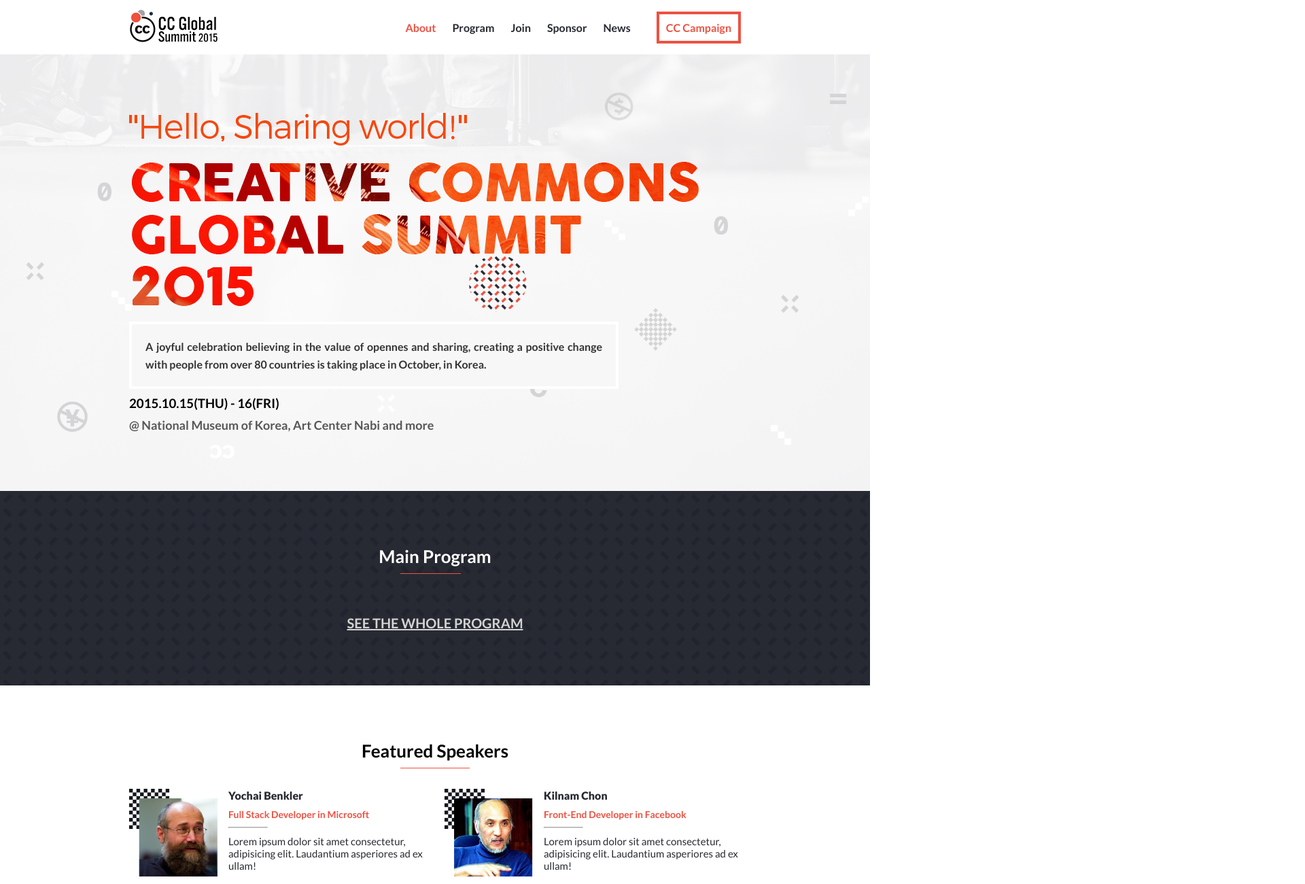
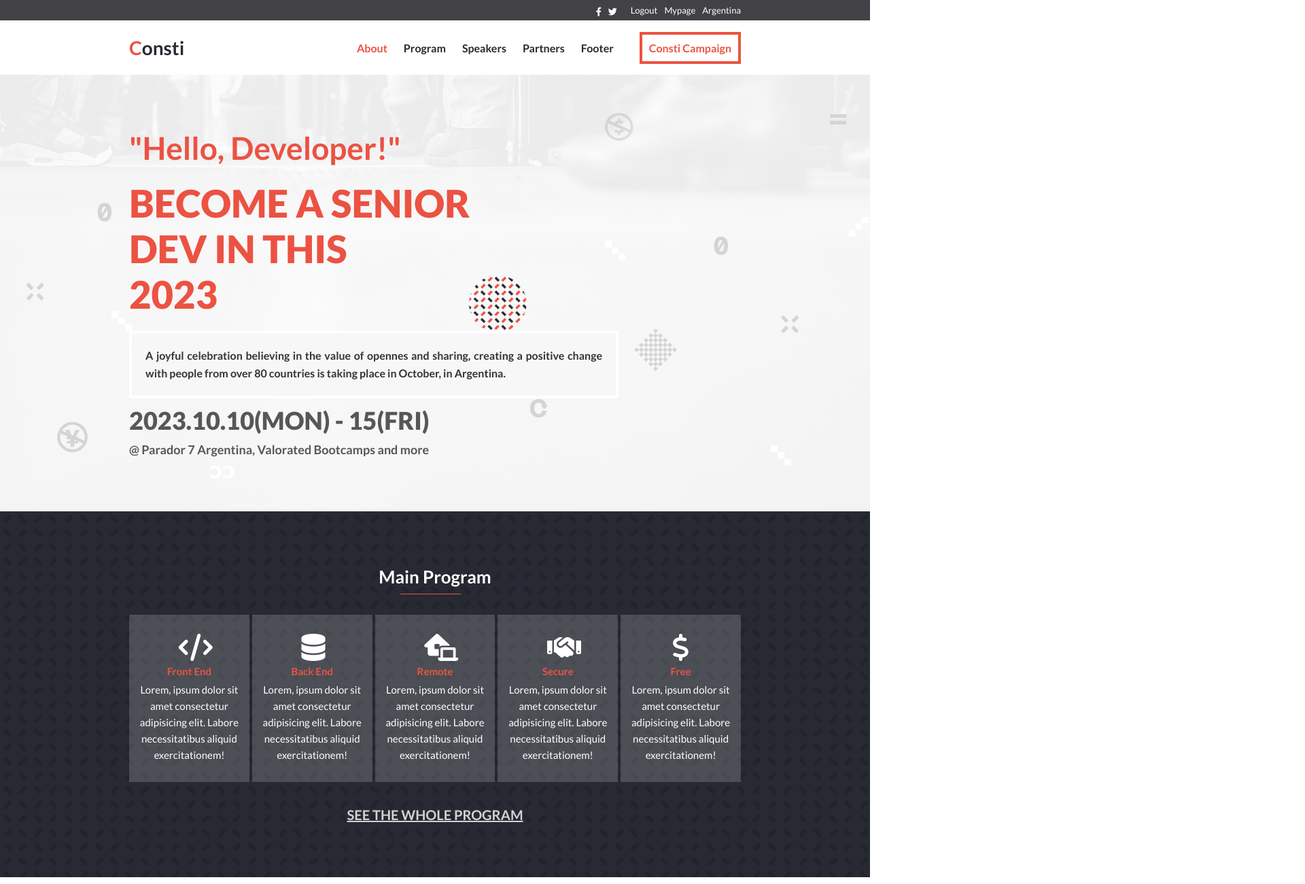
Before and after one commit to Felipe-Perez-Ferraro/Capstone-Project, a website: page index.html in a window 1280 px wide. Shown: the top 1300 px of the page at 68% size, 1920 px wide, since content can reach past the window. Drawn offline with Linux system fonts and the light colour scheme.

Commit message:
update html file

```diff
--- a/index.html
+++ b/index.html
@@ -11,9 +11,26 @@
 <body>
     <!--Header Section-->
     <section id="header__section" class="header__section">
+        <div class="top__bar">
+            <div class="top__bar__container">
+                <ul class="top__social__media">
+                    <li class="top__media__list">
+                        <i class="top__media__item fa-brands fa-facebook-f"></i>
+                    </li>
+                    <li class="top__media__list">
+                        <i class="top__media__item fa-brands fa-twitter"></i>
+                    </li>
+                </ul>
+                <ul class="top__login__bar">
+                    <li class="top__login__list">Logout</li>
+                    <li class="top__login__list">Mypage</li>
+                    <li class="top__login__list">Argentina</li>
+                </ul>
+            </div>
+        </div>
         <header class="header__container">
-            <a href="#header__section" class="logo__image">
-                <img src="./images/logo.png" alt="logo_image">
+            <a href="#header__section" class="header__logo">
+                <h2 class="header__title"><span class="header__c">C</span>onsti</h2>
             </a>
             <nav class="header__navbar">
                 <i id="menuOpen" class="fa-solid fa-bars"></i>
@@ -22,19 +39,19 @@
                         <a href="" class="navbar__list__link active">About</a>
                     </li>
                     <li class="navbar__list__item">
-                        <a href="" class="navbar__list__link">Program</a>
+                        <a href="#program" class="navbar__list__link">Program</a>
                     </li>
                     <li class="navbar__list__item">
-                        <a href="" class="navbar__list__link">Join</a>
+                        <a href="#speakersSection" class="navbar__list__link">Speakers</a>
                     </li>
                     <li class="navbar__list__item">
-                        <a href="" class="navbar__list__link">Sponsor</a>
+                        <a href="#partners" class="navbar__list__link">Partners</a>
                     </li>
                     <li class="navbar__list__item">
-                        <a href="" class="navbar__list__link">News</a>
+                        <a href="#footer" class="navbar__list__link">Footer</a>
                     </li>
                     <li class="navbar__list__item campaign__list">
-                        <a href="" class="navbar__list__link campaign__link">CC Campaign</a>
+                        <a href="" class="navbar__list__link campaign__link">Consti Campaign</a>
                     </li>
                 </ul>
             </nav>
@@ -45,27 +62,65 @@
     <!--Main Section-->
     <main class="main__section">
         <section class="main__container">
-            <figure>
-                <img class="main__image" src="./images/title.png" alt="title_image">
-            </figure>
+            <h1 class="main__message">"Hello, Developer!"</h1>
+            <div class="main__title__container">
+                <h2 class="main__title__one">BECOME A SENIOR</h2>
+                <h2 class="main__title__two">DEV IN THIS</h2>
+                <h2 class="main__title__three">2023</h2>
+            </div>
             <article class="main__features">
                 <p class="main__paragraph">
-                    A joyful celebration believing in the value of opennes and sharing, creating a positive change with people from over 80 countries is taking place in October, in Korea.
+                    A joyful celebration believing in the value of opennes and sharing, creating a positive change with people from over 80 countries is taking place in October, in Argentina.
                 </p>
-                <h1 class="main__title">2015.10.15(THU) - 16(FRI)</h1>
-                <h2 class="main__subtitle">@ National Museum of Korea, Art Center Nabi and more</h2>
+                <h2 class="main__date">2023.10.10(MON) - 15(FRI)</h2>
+                <h3 class="main__subtitle">@ Parador 7 Argentina, Valorated Bootcamps and more</h3>
             </article>
         </section>
     </main>
     <!--End-->
 
     <!--Program Section-->
-    <section class="program__section">
+    <section id="program" class="program__section">
         <h2 class="program__section__title">Main Program</h2>
         <article id="programSection" class="program__section__container">
+            <ul class="program__list__container">
+                <li class="program__list__item">
+                    <i class="program__list__icon  fa-solid fa-code"></i>
+                    <h3 class="program__list__title">Front End</h3>
+                    <p class="program__list__paragraph">Lorem, ipsum dolor sit amet consectetur adipisicing elit. Labore necessitatibus aliquid exercitationem!</p>
+                </li>
+            </ul>
+            <ul class="program__list__container">
+                <li class="program__list__item">
+                    <i class="program__list__icon fa-solid fa-database"></i>
+                    <h3 class="program__list__title">Back End</h3>
+                    <p class="program__list__paragraph">Lorem, ipsum dolor sit amet consectetur adipisicing elit. Labore necessitatibus aliquid exercitationem!</p>
+                </li>
+            </ul>
+            <ul class="program__list__container">
+                <li class="program__list__item">
+                    <i class="program__list__icon fa-solid fa-house-laptop"></i>
+                    <h3 class="program__list__title">Remote</h3>
+                    <p class="program__list__paragraph">Lorem, ipsum dolor sit amet consectetur adipisicing elit. Labore necessitatibus aliquid exercitationem!</p>
+                </li>
+            </ul>
+            <ul class="program__list__container">
+                <li class="program__list__item">
+                    <i class="program__list__icon fa-solid fa-handshake"></i>
+                    <h3 class="program__list__title">Secure</h3>
+                    <p class="program__list__paragraph">Lorem, ipsum dolor sit amet consectetur adipisicing elit. Labore necessitatibus aliquid exercitationem!</p>
+                </li>
+            </ul>
+            <ul class="program__list__container">
+                <li class="program__list__item">
+                    <i class="program__list__icon fa-solid fa-dollar-sign"></i>
+                    <h3 class="program__list__title">Free</h3>
+                    <p class="program__list__paragraph">Lorem, ipsum dolor sit amet consectetur adipisicing elit. Labore necessitatibus aliquid exercitationem!</p>
+                </li>
+            </ul>
         </article>
         <div class="program__button__container">
-            <button class="main__program__callToAction">Join CC Global Summit 2015</button>
+            <button class="main__program__callToAction">Join Consti Global Team</button>
         </div>
         <div class="program__message__container">
             <a href="" class="main__program__message">SEE THE WHOLE PROGRAM</a>
@@ -87,7 +142,7 @@
     <!--End-->
 
     <!--Partners Section-->
-    <section class="partners__section">
+    <section id="partners" class="partners__section">
         <article class="partners__section__container">
             <h2 class="partners__section__title">Partner</h2>
             <div class="partner__images__container">
@@ -112,11 +167,11 @@
     <!--End-->
 
     <!--Footer Section-->
-    <footer class="footer__section">
+    <footer id="footer" class="footer__section">
         <div class="footer__container">
-            <figure class="footer__image__container">
-                <img src="./images/cc-logo2.png" alt="footer-image" class="footer__image">
-            </figure>
+            <a class="footer__logo" href="#">
+                <span class="footer__c">C</span>onsti
+            </a>
             <div class="footer__information__container">
                 <h3 class="footer__copy">&#169; Felipe Perez Ferraro, Some Rights Reserved</h3>
                 <p class="footer__description">
```
